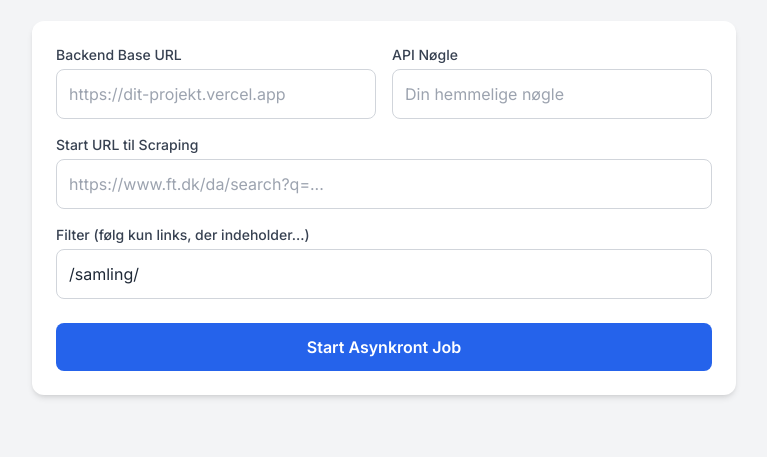
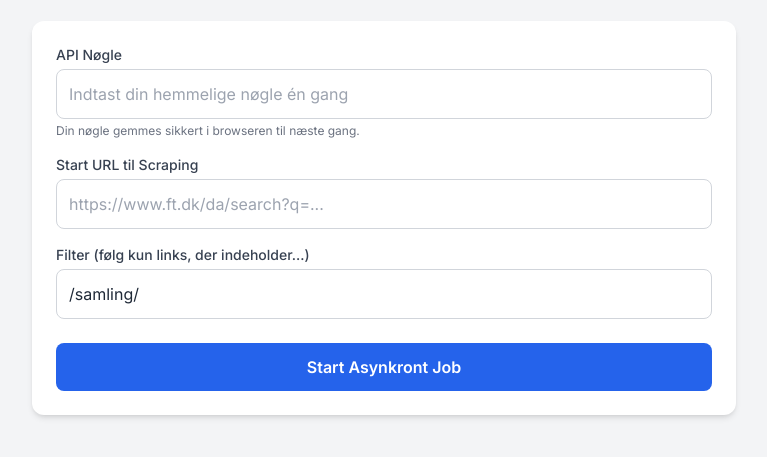
Before and after one commit to Clauskraft/Enterprise-Scraper, a plain HTML site: page index.html in a window 1280 px wide. Shown: the part 107-564 px from the top of the page, without its empty margins (256-1023 px from the left). Drawn offline with nearby package versions, Linux system fonts and the light colour scheme.

Commit message:
Update index.html

```diff
--- a/index.html
+++ b/index.html
@@ -29,15 +29,10 @@
         </header>
 
         <div class="bg-white p-6 rounded-xl shadow-md mb-6">
-            <div class="grid grid-cols-1 md:grid-cols-2 gap-4">
-                <div>
-                    <label for="backendUrl" class="block text-sm font-medium text-gray-700 mb-1">Backend Base URL</label>
-                    <input type="url" id="backendUrl" placeholder="https://dit-projekt.vercel.app" class="w-full p-3 border border-gray-300 rounded-lg focus:outline-none focus:ring-2 focus:ring-indigo-500">
-                </div>
-                 <div>
-                    <label for="apiKey" class="block text-sm font-medium text-gray-700 mb-1">API Nøgle</label>
-                    <input type="password" id="apiKey" placeholder="Din hemmelige nøgle" class="w-full p-3 border border-gray-300 rounded-lg focus:outline-none focus:ring-2 focus:ring-indigo-500">
-                </div>
+            <div class="mb-4">
+                <label for="apiKey" class="block text-sm font-medium text-gray-700 mb-1">API Nøgle</label>
+                <input type="password" id="apiKey" placeholder="Indtast din hemmelige nøgle én gang" class="w-full p-3 border border-gray-300 rounded-lg focus:outline-none focus:ring-2 focus:ring-indigo-500">
+                <p class="text-xs text-gray-500 mt-1">Din nøgle gemmes sikkert i browseren til næste gang.</p>
             </div>
             <div class="mt-4">
                 <label for="urlInput" class="block text-sm font-medium text-gray-700 mb-1">Start URL til Scraping</label>
@@ -73,7 +68,6 @@
 
     <script>
         // --- UI Elements ---
-        const backendUrlInput = document.getElementById('backendUrl');
         const apiKeyInput = document.getElementById('apiKey');
         const urlInput = document.getElementById('urlInput');
         const linkFilterInput = document.getElementById('linkFilterInput');
@@ -88,21 +82,22 @@
 
         let pollingInterval;
 
-        // --- Local Storage for settings ---
-        backendUrlInput.value = localStorage.getItem('scraperBackendUrl') || '';
+        // --- Smart Configuration ---
+        // Backend URL is now determined automatically from the current page's location.
+        const backendUrl = window.location.origin;
+
+        // Load API key from local storage
         apiKeyInput.value = localStorage.getItem('scraperApiKey') || '';
-        backendUrlInput.addEventListener('change', () => localStorage.setItem('scraperBackendUrl', backendUrlInput.value));
         apiKeyInput.addEventListener('change', () => localStorage.setItem('scraperApiKey', apiKeyInput.value));
 
         // --- Main Logic ---
         scrapeBtn.addEventListener('click', async () => {
-            const backendUrl = backendUrlInput.value.trim();
             const apiKey = apiKeyInput.value.trim();
             const targetUrl = urlInput.value.trim();
             const linkFilter = linkFilterInput.value.trim();
 
-            if (!backendUrl || !apiKey || !targetUrl) {
-                showStatus('Udfyld venligst Backend URL, API Nøgle og Start URL.', 'error');
+            if (!apiKey || !targetUrl) {
+                showStatus('Udfyld venligst API Nøgle og Start URL.', 'error');
                 return;
             }
 
@@ -137,7 +132,6 @@
             if (pollingInterval) clearInterval(pollingInterval);
 
             pollingInterval = setInterval(async () => {
-                const backendUrl = backendUrlInput.value.trim();
                 const apiKey = apiKeyInput.value.trim();
 
                 try {
```
